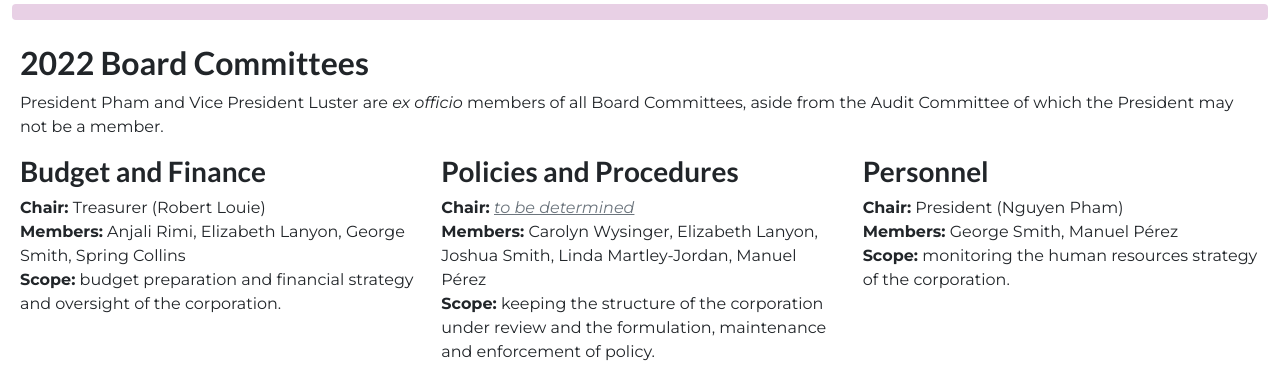
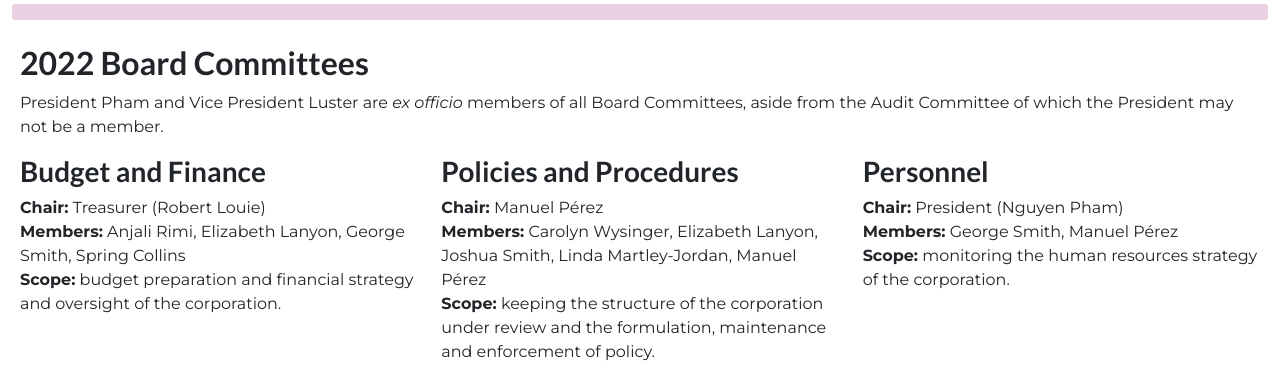
Before and after one commit to sfpride/members, a Jekyll site: the page built from board/index.html, in a window 1280 px wide. Shown: the part 901-1285 px from the top of the page. Built offline with Jekyll 4.4.1, drawn with Linux system fonts in a browser that asks for light colours.

Commit message:
manuel chairs p&p

```diff
--- a/board/index.html
+++ b/board/index.html
@@ -62,7 +62,7 @@ title: Board of Directors
         <div class="col-12 col-md-4">
             <h3>Policies and Procedures</h3>
             <p>
-                <b>Chair:</b> <em class="text-decoration-underline text-muted">to be determined</em><br>
+                <b>Chair:</b> Manuel Pérez<br>
                 <b>Members:</b> {{comms.pp}}<br>
                 <!-- <b>Schedule:</b> Fourth Thursdays<br> -->
                 <b>Scope:</b> keeping the structure of the corporation under review and the formulation, maintenance and
```
